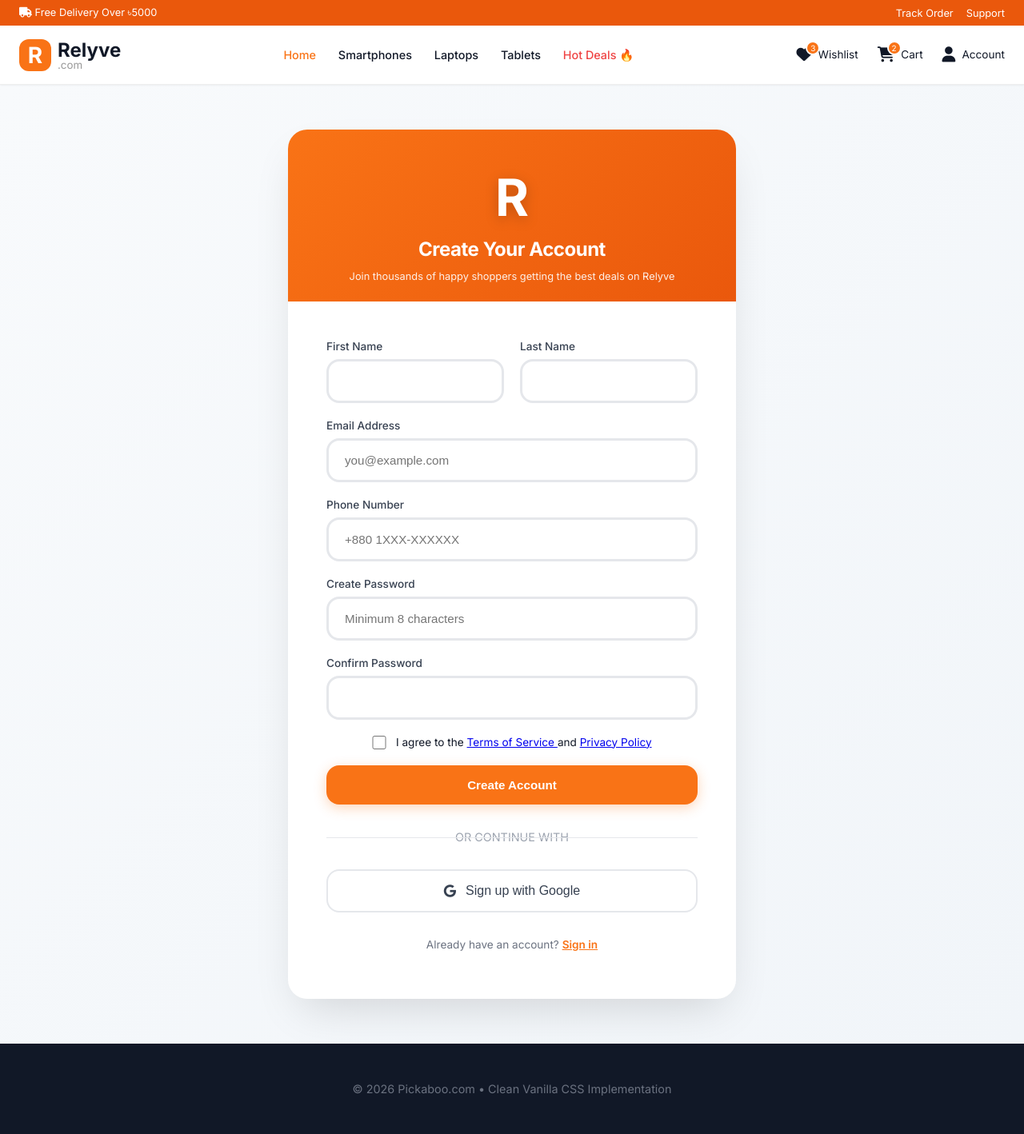
After one commit to Sajibul3789/Relyve, a PHP site: page /register_form.php in a window 1280 px wide. The commit adds this page. Shown: the whole page at 80% size. Run offline with PHP 8.4, Linux system fonts and the light colour scheme; some libraries are stand-ins or nearby versions.

Commit message:
Added register form

```diff
--- a/assets/css/navbar.css
+++ b/assets/css/navbar.css
@@ -1,23 +1,3 @@
-@import url('https://fonts.googleapis.com/css2?family=Inter:wght@400;500;600;700&display=swap');
-
-:root {
-    --primary: #f97316;
-    --primary-dark: #ea580c;
-    --bg: #f9fafb;
-    --white: #ffffff;
-    --text: #111827;
-    --text-light: #6b7280;
-    --shadow-sm: 0 1px 2px 0 rgba(0,0,0,0.05);
-    --shadow-lg: 0 20px 25px -5px rgba(0,0,0,0.1);
-    --transition: all 0.3s cubic-bezier(0.4, 0, 0.2, 1);
-}
-
-* {
-    margin: 0;
-    padding: 0;
-    box-sizing: border-box;
-}
-
 header
 {
     background: var(--white);
@@ -69,7 +49,7 @@ header
     align-items: center;
     justify-content: center;
     font-weight: 800;
-    font-size: 1.8rem;
+    font-size: 1.75rem;
 }
 
 /* Navbar Links */
--- /dev/null
+++ b/assets/css/register_form.css
@@ -0,0 +1,230 @@
+.auth-page
+{
+    background: linear-gradient(135deg, #f8fafc 0%, #f1f5f9 100%);
+    min-height: calc(100vh - 180px);
+    display: flex;
+    align-items: center;
+    padding: 3.5rem 0rem;
+}
+
+.auth-container
+{
+    width: 100%;
+    max-width: 35rem;
+    margin: 0 auto;
+    background: white;
+    border-radius: 1.5rem;
+    box-shadow: 0 1.5rem 3.5rem -1rem rgba(0, 0, 0, 0.15);
+    overflow: hidden;
+    animation: fadeInScale 0.6s ease-out forwards;
+}
+
+@keyframes fadeInScale
+{
+    from
+    {
+        opacity: 0;
+        transform: scale(0.95) translateY(20px);
+    }
+    to
+    {
+        opacity: 1;
+        transform: scale(1) translateY(0);
+    }
+}
+
+.auth-header
+{
+    background: linear-gradient(135deg, var(--primary), var(--primary-dark));
+    color: white;
+    padding: 1.5rem 0;
+    text-align: center;
+    position: relative;
+}
+
+.auth-header .logo-icon
+{
+    font-size: 4rem;
+    margin-top: 1.35rem;
+    margin-bottom: 0.75rem;
+    font-weight: 800;
+    filter: drop-shadow(0 0.25rem 0.5rem rgba(0,0,0,0.2));
+}
+
+.auth-header h1
+{
+    font-size: 1.5rem;
+    font-weight: 700;
+    margin-bottom: 0.75rem;
+    letter-spacing: -0.02em;
+}
+
+.auth-header p
+{
+    opacity: 0.9;
+    font-size: 0.8rem;
+    margin: 0 auto;
+}
+
+.auth-body
+{
+    padding: 3rem;
+}
+
+.form-group
+{
+    margin-bottom: 1.25rem;
+    position: relative;
+}
+
+.form-group label
+{
+    display: block;
+    margin-bottom: 0.5rem;
+    font-weight: 500;
+    color: #374151;
+    font-size: 0.85rem;
+}
+
+.form-input
+{
+    width: 100%;
+    padding: 1rem 1.25rem;
+    border: 0.2rem solid #e5e7eb;
+    border-radius: 16px;
+    font-size: 0.95rem;
+    transition: all 0.3s ease;
+}
+
+.form-input:focus
+{
+    border-color: var(--primary);
+    box-shadow: 0 0 0 0.3rem rgba(249, 115, 22, 0.15);
+    outline: none;
+}
+
+.form-row
+{
+    display: grid;
+    grid-template-columns: 1fr 1fr;
+    gap: 20px;
+}
+
+.checkbox-group
+{
+    display: flex;
+    align-items: flex-start;
+    gap: 0.75rem;
+    justify-content: center;
+    margin-bottom: 0.5rem;
+}
+
+.checkbox-group input[type="checkbox"]
+{
+    accent-color: var(--primary);
+    width: 1.1rem;
+    height: 1.1rem;
+}
+
+.auth-btn
+{
+    width: 100%;
+    padding: 1rem;
+    background: var(--primary);
+    color: white;
+    border: none;
+    border-radius: 1rem;
+    font-size: 0.95rem;
+    font-weight: 600;
+    cursor: pointer;
+    transition: all 0.3s ease;
+    margin-top: 0.75rem;
+    box-shadow: 0 0.25rem 1rem rgba(249, 115, 22, 0.3);
+}
+
+.auth-btn:hover
+{
+    background: var(--primary-dark);
+    transform: translateY(-0.1rem);
+    box-shadow: 0 0.5rem 1.25rem rgba(249, 115, 22, 0.4);
+}
+
+.divider
+{
+    margin: 2rem 0;
+    text-align: center;
+    position: relative;
+    color: #9ca3af;
+    font-size: 0.9rem;
+}
+
+.divider::before
+{
+    content: '';
+    position: absolute;
+    top: 50%;
+    left: 0;
+    right: 0;
+    height: 0.1rem;
+    background: #e5e7eb;
+}
+
+.divider span
+{
+    background: white;
+    padding: 0 1.45rem;
+}
+
+.google-btn
+{
+    width: 100%;
+    padding: 1rem;
+    background: white;
+    color: #374151;
+    border: 0.125rem solid #e5e7eb;
+    border-radius: 1rem;
+    font-weight: 500;
+    display: flex;
+    align-items: center;
+    justify-content: center;
+    gap: 0.75rem;
+    font-size: 1rem;
+    transition: all 0.3s ease;
+}
+
+.google-btn:hover
+{
+    border-color: var(--primary);
+    background: #fffaf0;
+}
+
+.auth-footer
+{
+    text-align: center;
+    margin-top: 2rem;
+    color: #6b7280;
+    font-size: 0.85rem;
+    margin-bottom: 0.75rem;
+}
+
+.auth-footer a
+{
+    color: var(--primary);
+    font-weight: 600;
+}
+
+.auth-footer a:hover
+{
+    text-decoration: underline;
+}
+
+.error
+{
+    background: #fee2e2;
+    color: #ef4444;
+    padding: 0.95rem;
+    border-radius: 0.75rem;
+    margin-bottom: 1.25rem;
+    text-align: center;
+    font-size: 0.96rem;
+}
--- a/includes/navbar.php
+++ b/includes/navbar.php
@@ -18,10 +18,10 @@
     <div class="main-nav">
         <div class="container flex-row">
             <a href="index.php" class="logo">
-                <div class="logo-box">P</div>
+                <div class="logo-box"> R </div>
                 <div>
-                    <b style="font-size:1.5rem; display:block">pickaboo</b>
-                    <small style="color:#999; display:block; margin-top:-5px">.com</small>
+                    <b style="font-size:1.5rem; display:block"> Relyve </b>
+                    <small style="color:#999; display:block; margin-top:-0.25rem"> .com </small>
                 </div>
             </a>
 
@@ -34,10 +34,6 @@
             </nav>
 
             <div class="nav-icons">
-                <a href="account.php" class="icon-btn">
-                    <i class="fas fa-user"> </i>
-                    <span class="hide-sm"> Account </span>
-                </a>
                 <a href="wishlist.php" class="icon-btn">
                     <i class="fas fa-heart"></i>
                     <span class="badge"> 3 </span>
@@ -48,6 +44,10 @@
                     <span class="badge"> 2 </span>
                     <span class="hide-sm"> Cart </span>
                 </a>
+                <a href="account.php" class="icon-btn">
+                    <i class="fas fa-user"> </i>
+                    <span class="hide-sm"> Account </span>
+                </a>
             </div>
         </div>
     </div>
--- a/index.php
+++ b/index.php
@@ -8,7 +8,7 @@
     <meta name="viewport" content="width=device-width, initial-scale=1.0">
     <title>Relyve - Online Shopping</title>
     <link rel="stylesheet" href="https://cdnjs.cloudflare.com/ajax/libs/font-awesome/6.6.0/css/all.min.css">
-    <link rel="stylesheet" href="assets/css/index.css">
+    <link rel="stylesheet" href="assets/css/style.css">
 </head>
 
 <body>
--- /dev/null
+++ b/register_form.php
@@ -0,0 +1,126 @@
+<?php
+session_start();
+include 'includes/navbar.php';
+?>
+
+<!DOCTYPE html>
+<html lang="en">
+
+<head>
+    <meta charset="UTF-8">
+    <meta name="viewport" content="width=device-width, initial-scale=1.0">
+    <title> Create Account - Relyve </title>
+    <link rel="stylesheet" href="https://cdnjs.cloudflare.com/ajax/libs/font-awesome/6.6.0/css/all.min.css">
+    <link rel="stylesheet" href="assets/css/register_form.css">
+    <link rel="stylesheet" href="assets/css/style.css">
+</head>
+
+<body>
+    <main>
+        <div class="auth-page">
+            <div class="auth-container">
+
+                <!-- Form Header -->
+                <div class="auth-header">
+                    <div class="logo-icon"> R </div>
+                    <h1> Create Your Account </h1>
+                    <p> Join thousands of happy shoppers getting the best deals on Relyve </p>
+                </div>
+
+                <!-- Form Body -->
+                <div class="auth-body">
+
+                    <?php if (isset($_GET['error'])): ?>
+                        <div class="error">
+                            <i class="fas fa-exclamation-circle"> </i>
+                            <?php echo htmlspecialchars($_GET['error']); ?>
+                        </div>
+                    <?php endif; ?>
+
+                    <form action="register.php" method="POST" id="registerForm">
+
+                        <div class="form-row">
+                            <div class="form-group">
+                                <label for="first_name"> First Name </label>
+                                <input type="text" id="first_name" name="first_name" class="form-input" required>
+                            </div>
+                            <div class="form-group">
+                                <label for="last_name"> Last Name </label>
+                                <input type="text" id="last_name" name="last_name" class="form-input" required>
+                            </div>
+                        </div>
+
+                        <div class="form-group">
+                            <label for="email"> Email Address </label>
+                            <input type="email" id="email" name="email" class="form-input" placeholder="you@example.com" required>
+                        </div>
+
+                        <div class="form-group">
+                            <label for="phone"> Phone Number </label>
+                            <input type="tel" id="phone" name="phone" class="form-input" placeholder="+880 1XXX-XXXXXX" required>
+                        </div>
+
+                        <div class="form-group">
+                            <label for="password"> Create Password </label>
+                            <input type="password" id="password" name="password" class="form-input" placeholder="Minimum 8 characters" required>
+                        </div>
+
+                        <div class="form-group">
+                            <label for="confirm_password"> Confirm Password </label>
+                            <input type="password" id="confirm_password" name="confirm_password" class="form-input" required>
+                        </div>
+
+                        <div class="checkbox-group">
+                            <input type="checkbox" id="terms" name="terms" required>
+                            <label for="terms" style="cursor: pointer; font-size: 0.85rem; padding: 0;">
+                                I agree to the <a href="#"> Terms of Service </a> and <a href="#"> Privacy Policy </a>
+                            </label>
+                        </div>
+
+                        <button type="submit" class="auth-btn"> Create Account </button>
+                    </form>
+
+                    <div class="divider">
+                        <span> OR CONTINUE WITH </span>
+                    </div>
+
+                    <button onclick="alert('Google Sign-up coming soon!')" class="google-btn">
+                        <i class="fab fa-google"></i>
+                        Sign up with Google
+                    </button>
+
+                    <div class="auth-footer">
+                        Already have an account?
+                        <a href="login.php"> Sign in </a>
+                    </div>
+                </div>
+            </div>
+        </div>
+    </main>
+
+    <?php include 'includes/footer.php'; ?>
+
+    <script src="assets/js/main.js"> </script>
+
+    <!-- Input Validation -->
+    <script>
+        document.getElementById('registerForm').addEventListener('submit', function(e)
+        {
+            const password = document.getElementById('password').value;
+            const confirmPassword = document.getElementById('confirm_password').value;
+
+            if (password.length < 8)
+            {
+                e.preventDefault();
+                alert("Password must be at least 8 characters long.");
+            }
+            else if (password !== confirmPassword)
+            {
+                e.preventDefault();
+                alert("Passwords do not match. Please check and try again.");
+            }
+        });
+    </script>
+</body>
+
+</html>
```
Also changed, not shown: assets/css/style.css (renamed from assets/css/index.css).
